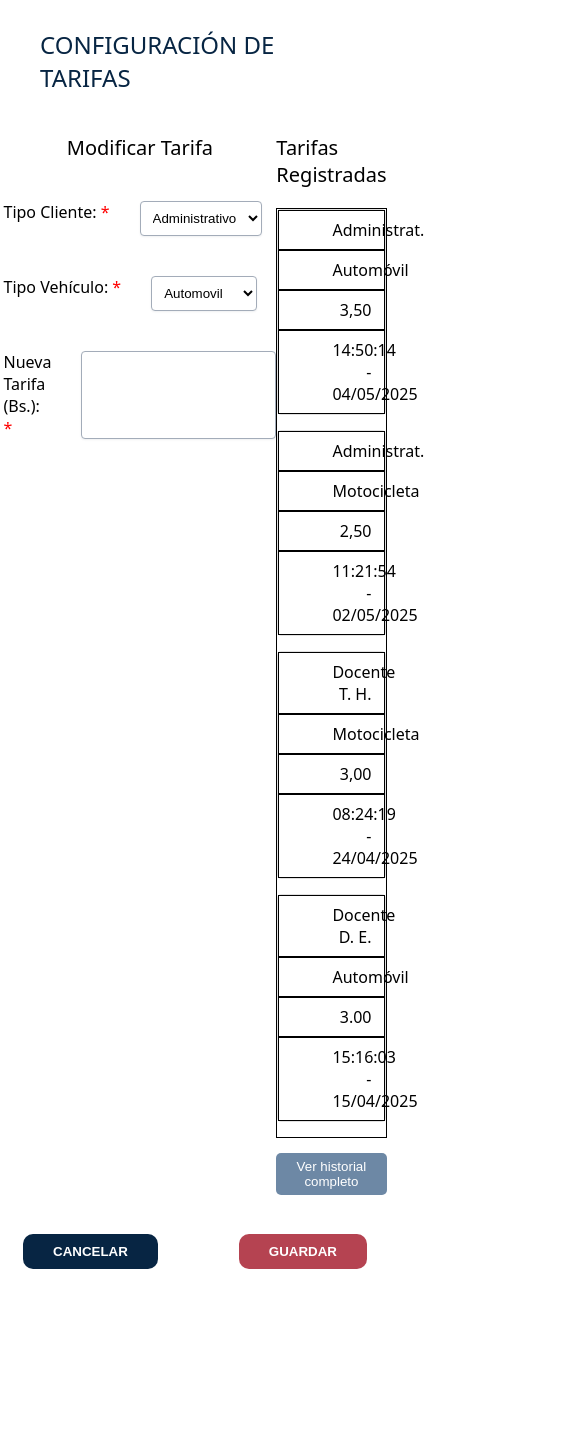
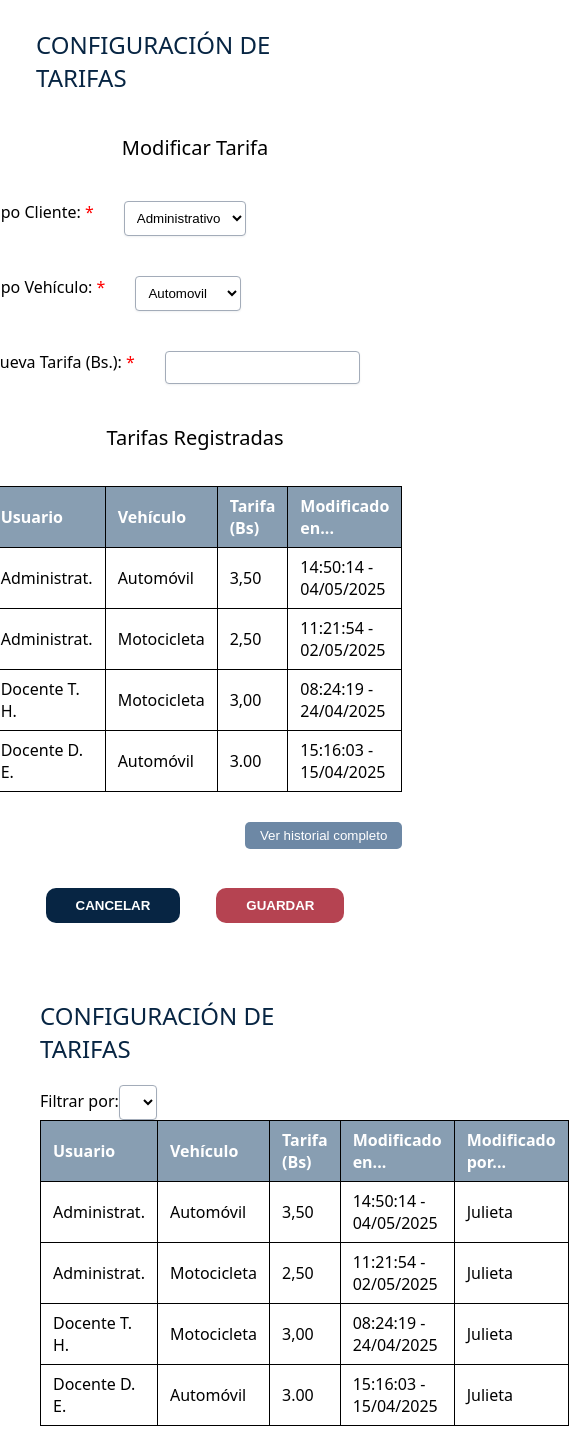
Before and after one commit to GiuliannoMorales/FrontendSindicato, a React (Vite) app: page / in a window 390 px wide. Shown: the top 1450 px of the page, 569 px wide, since content can reach past the window. Before the commit the page ends 1301 px from the top, so only its background shows below. Built offline with nearby package versions, Linux system fonts and the light colour scheme.

Commit message:
Add view responsive of Configuration tarifas page, table full view component

```diff
--- a/src/App.tsx
+++ b/src/App.tsx
@@ -1,11 +1,13 @@
 import './App.css'
-import TarifasPage from './pages/TarifasConfigPage/TarifasConfigPage'
+import TarifasPage from './pages/Tarifas/TarifasConfigPage/TarifasConfigPage'
+import TarifasHistoPage from './pages/Tarifas/TarifasHistoPage/TarifasHistoPage'
 
 function App() {
 
   return (
     <>
       <TarifasPage/>
+      <TarifasHistoPage/>
     </>
   )
 }
--- a/src/pages/TarifasConfigPage/TarifasConfigPage.css
+++ b/src/pages/Tarifas/TarifasConfigPage/TarifasConfigPage.css
@@ -27,12 +27,12 @@
 }
 
 .tarifas__configCol {
-  h3{
+  h3 {
     justify-self: center;
   }
 }
 
-.tarifas__formRow{
+.tarifas__formRow {
   display: flex;
   gap: 30px;
   padding-block: 20px;
@@ -48,18 +48,18 @@
   box-shadow: 0px 1px 2px 0px rgba(55, 65, 81, 0.08);
 }
 
-.tarifas__tableCol{
-    h3{
+.tarifas__tableCol {
+  h3 {
     justify-self: center;
   }
-    div{
+  div {
     justify-self: end;
     padding-block: 15px;
   }
 }
 
 .tarifas__table {
-  width: 100%;
+  /* width: 100%; */
   border-collapse: collapse;
   border: 1px solid #000000;
 }
@@ -95,7 +95,7 @@
 }
 
 /* Estilos responsivos */
-@media (max-width: 768px) {
+/* @media (max-width: 768px) {
   .tarifas__table {
     display: block;
   }
@@ -131,7 +131,7 @@
 
 .borde-derecho {
   border-right: 1px solid #000000;
-}
+} */
 
 .tarifas__button {
   border-radius: 5px;
@@ -150,3 +150,20 @@
   padding-block: 24px;
   justify-content: center;
 }
+
+@media (max-width: 768px) {
+  .tarifas {
+    padding-inline: 28px;
+  }
+
+  .tarifas__configContainer {
+    display: block;
+  }
+
+  .tarifas__buttonsContainer {
+    display: flex;
+    gap: 36px;
+    padding-block: 24px;
+    justify-content: center;
+  }
+}
--- a/src/pages/TarifasConfigPage/TarifasConfigPage.tsx
+++ b/src/pages/Tarifas/TarifasConfigPage/TarifasConfigPage.tsx
@@ -1,3 +1,4 @@
+import TarifasTable from "../components/TarifasTable/TarifasTable";
 import "./TarifasConfigPage.css";
 
 const vehiclesTypes = ["Automovil", "Motocicleta"];
@@ -9,25 +10,29 @@ const tarifasData = [
     usuario: "Administrat.",
     vehiculo: "Automóvil",
     tarifa: "3,50",
-    modificado: "14:50:14 - 04/05/2025",
+    fechaModificado: "14:50:14 - 04/05/2025",
+    modificadoPor: "Julieta",
   },
   {
     usuario: "Administrat.",
     vehiculo: "Motocicleta",
     tarifa: "2,50",
-    modificado: "11:21:54 - 02/05/2025",
+    fechaModificado: "11:21:54 - 02/05/2025",
+    modificadoPor: "Julieta",
   },
   {
     usuario: "Docente T. H.",
     vehiculo: "Motocicleta",
     tarifa: "3,00",
-    modificado: "08:24:19 - 24/04/2025",
+    fechaModificado: "08:24:19 - 24/04/2025",
+    modificadoPor: "Julieta",
   },
   {
     usuario: "Docente D. E.",
     vehiculo: "Automóvil",
     tarifa: "3.00",
-    modificado: "15:16:03 - 15/04/2025",
+    modificadoPor: "Julieta",
+    fechaModificado: "15:16:03 - 15/04/2025",
   },
 ];
 
@@ -41,7 +46,7 @@ const TarifasPage = () => {
           <form action="" className="tarifas__form">
             <div className="tarifas__formRow">
               <label htmlFor="clients">
-                Tipo Cliente: <span style={{color: 'red'}}>*</span>
+                Tipo Cliente: <span style={{ color: "red" }}>*</span>
               </label>
               <select name="clients" id="" className="tarifas__input">
                 {clientsTypes.map((vehicle, index) => (
@@ -53,7 +58,7 @@ const TarifasPage = () => {
             </div>
             <div className="tarifas__formRow">
               <label htmlFor="vehicles">
-                Tipo Vehículo: <span style={{color: 'red'}}>*</span>
+                Tipo Vehículo: <span style={{ color: "red" }}>*</span>
               </label>
               <select name="vehicles" id="" className="tarifas__input">
                 {vehiclesTypes.map((vehicle, index) => (
@@ -65,7 +70,7 @@ const TarifasPage = () => {
             </div>
             <div className="tarifas__formRow">
               <label htmlFor="newTarifa">
-                Nueva Tarifa (Bs.): <span style={{color: 'red'}}>*</span>
+                Nueva Tarifa (Bs.): <span style={{ color: "red" }}>*</span>
               </label>
               <input
                 type="number"
@@ -77,7 +82,7 @@ const TarifasPage = () => {
         </div>
         <div className="tarifas__tableCol">
           <h3 className="tarifas__subtitle">Tarifas Registradas</h3>
-          <table className="tarifas__table">
+          {/* <table className="tarifas__table">
             <thead>
               <tr>
                 <th className="borde-derecho">Usuario</th>
@@ -96,7 +101,8 @@ const TarifasPage = () => {
                 </tr>
               ))}
             </tbody>
-          </table>
+          </table> */}
+          <TarifasTable data={tarifasData} fullView={false}/>
           <div>
             <button className="tarifas__button">Ver historial completo</button>
           </div>
--- /dev/null
+++ b/src/pages/Tarifas/TarifasHistoPage/TarifasHistoPage.css
@@ -0,0 +1,9 @@
+.tarifasHistorial__container{
+    padding: 64px;
+}
+
+@media (max-width: 768px) {
+    .tarifasHistorial__container{
+        padding: 32px;
+    }
+}
--- /dev/null
+++ b/src/pages/Tarifas/TarifasHistoPage/TarifasHistoPage.tsx
@@ -0,0 +1,54 @@
+import TarifasTable from "../components/TarifasTable/TarifasTable";
+import './TarifasHistoPage.css'
+
+const filtersData = [
+  { name: "Tipo Usuario", value: "tipoUsuario" },
+  { name: "Tipo de Vehículos", value: "tipoUsuario" },
+  { name: "Rangos de fechas", value: "tipoUsuario" },
+];
+
+const tarifasData = [
+  {
+    usuario: "Administrat.",
+    vehiculo: "Automóvil",
+    tarifa: "3,50",
+    fechaModificado: "14:50:14 - 04/05/2025",
+    modificadoPor: "Julieta",
+  },
+  {
+    usuario: "Administrat.",
+    vehiculo: "Motocicleta",
+    tarifa: "2,50",
+    fechaModificado: "11:21:54 - 02/05/2025",
+    modificadoPor: "Julieta",
+  },
+  {
+    usuario: "Docente T. H.",
+    vehiculo: "Motocicleta",
+    tarifa: "3,00",
+    fechaModificado: "08:24:19 - 24/04/2025",
+    modificadoPor: "Julieta",
+  },
+  {
+    usuario: "Docente D. E.",
+    vehiculo: "Automóvil",
+    tarifa: "3.00",
+    modificadoPor: "Julieta",
+    fechaModificado: "15:16:03 - 15/04/2025",
+  },
+];
+
+const TarifasHistoPage = () => {
+  return (
+    <section className="tarifasHistorial__container">
+      <h2 className="tarifas__title">CONFIGURACIÓN DE TARIFAS</h2>
+      <label htmlFor="tarifasFilter">Filtrar por:</label>
+      <select name="tarifasFilter" id="tarifasFilter" className="tarifas__input">
+        {}
+      </select>
+      <TarifasTable data={tarifasData} fullView={true}/>
+    </section>
+  );
+};
+
+export default TarifasHistoPage;
--- /dev/null
+++ b/src/pages/Tarifas/TarifasHistoPage/TarifasModel.ts
@@ -0,0 +1,7 @@
+export interface Tarifa{
+    usuario: string,
+    vehiculo: string,
+    tarifa: string,
+    fechaModificado: string,
+    modificadoPor: string,
+}
--- /dev/null
+++ b/src/pages/Tarifas/components/TarifasTable/TarifasTable.tsx
@@ -0,0 +1,38 @@
+import type { Tarifa } from "../../TarifasHistoPage/TarifasModel";
+import './TarifasTable.css'
+
+interface TarifasTableProps {
+  data: Array<Tarifa>;
+  fullView: boolean;
+}
+
+const TarifasTable = ({ data, fullView }: TarifasTableProps) => {
+  return (
+    <div className="tarifas__tablecontainer">
+      <table className="tarifas__table">
+        <thead>
+          <tr>
+            <th className="borde-derecho">Usuario</th>
+            <th className="borde-derecho">Vehículo</th>
+            <th className="borde-derecho">Tarifa (Bs)</th>
+            <th>Modificado en...</th>
+            {fullView && <th>Modificado por...</th>}
+          </tr>
+        </thead>
+        <tbody>
+          {data.map((fila, index) => (
+            <tr key={index}>
+              <td className="borde-derecho">{fila.usuario}</td>
+              <td className="borde-derecho">{fila.vehiculo}</td>
+              <td className="borde-derecho">{fila.tarifa}</td>
+              <td>{fila.fechaModificado}</td>
+              {fullView && <td>{fila.modificadoPor}</td>}
+            </tr>
+          ))}
+        </tbody>
+      </table>
+    </div>
+  );
+};
+
+export default TarifasTable;
```
Also changed, not shown: src/pages/TarifasHistoPage/TarifasHistoPage.tsx (deleted, +0 -26 lines), src/pages/TarifasHistoPage/TarifasTable.tsx (deleted, +0 -9 lines), src/pages/Tarifas/components/TarifasTable/TarifasTable.css (added). Lines whose indentation alone changed are shown as unchanged.
